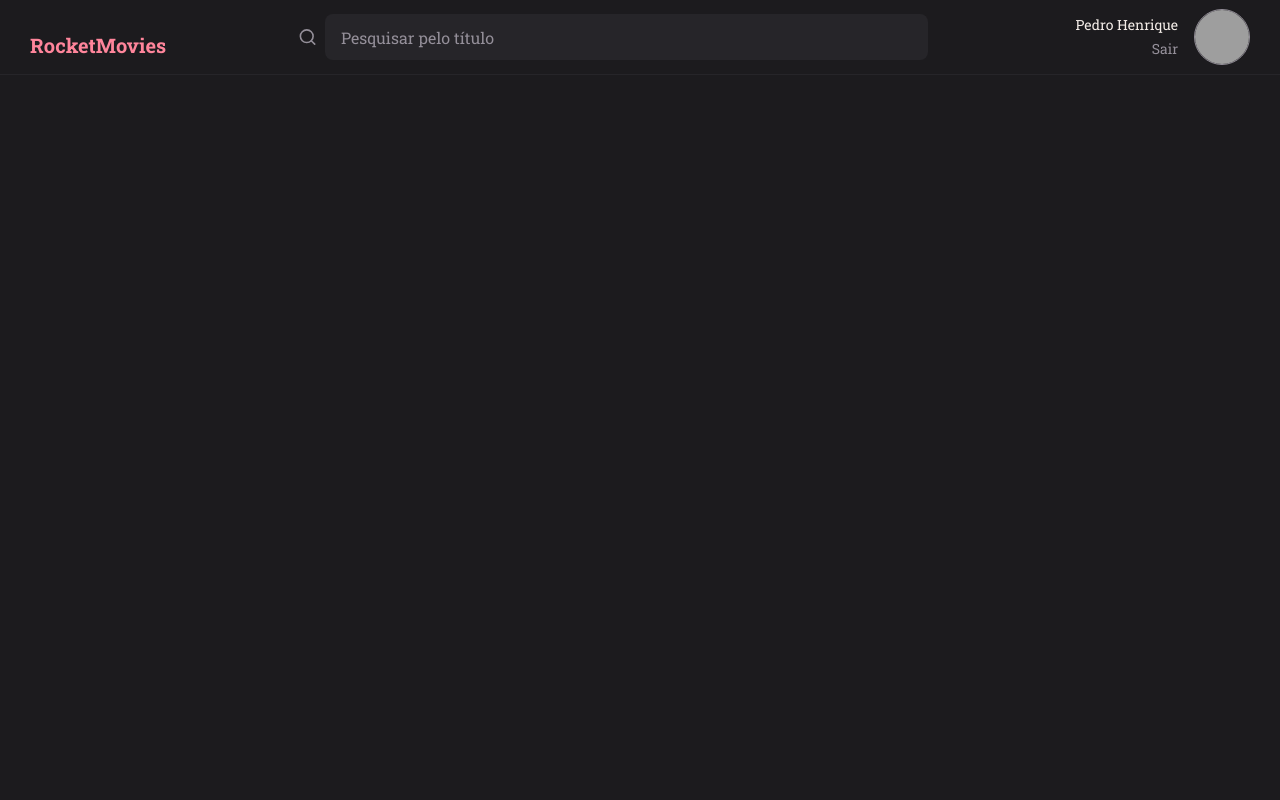
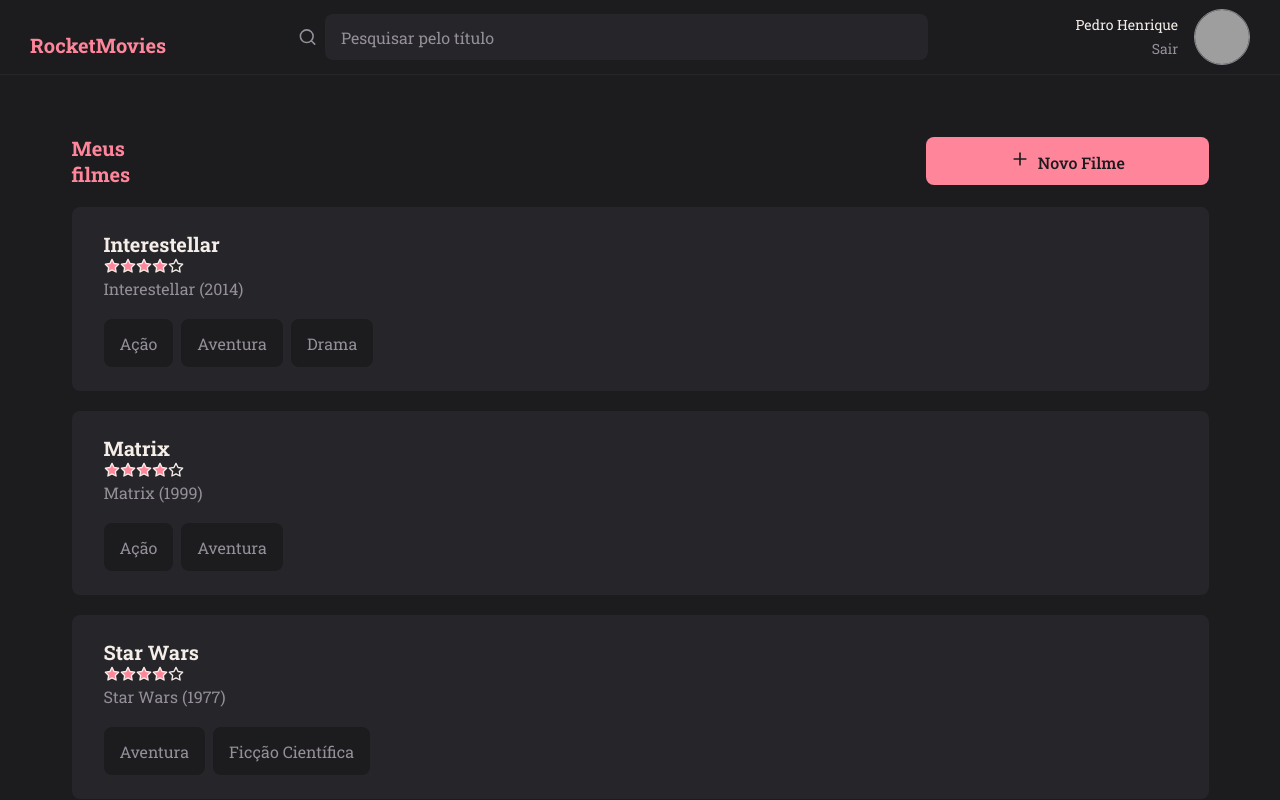
Before and after one commit to phrsilva/Rocketseat-Explorer, a React (Vite) app in the folder Stage 9 - Introdução ao React.js/Rocket Movies/: page / in a window 1280 px wide. Shown: the top 800 px of the page. Built offline with nearby package versions, Linux system fonts and the light colour scheme; grey boxes are pictures that could not be loaded.

Commit message:
página home

```diff
--- /dev/null
+++ b/Stage 9 - Introdução ao React.js/Rocket Movies/src/components/button/index.jsx
@@ -0,0 +1,16 @@
+import {Container} from "./styles";
+export function Button({title, icon: Icon, loading = false, ...rest}) {
+    return (
+        <Container
+                type="button"
+                disabled ={loading}
+                {...rest}
+
+        >
+            {Icon && <Icon size={20} />}
+
+            {title}
+
+        </Container>
+    )
+}
--- /dev/null
+++ b/Stage 9 - Introdução ao React.js/Rocket Movies/src/components/button/styles.js
@@ -0,0 +1,26 @@
+import styled from "styled-components";
+
+export const Container = styled.button`
+    width: 100%;
+    height: 4.8rem;
+    background-color: ${({ theme }) => theme.CORES.ROSA_PRINCIPAL};
+    border: none;
+    border-radius: 0.8rem;
+    color: ${({ theme }) => theme.CORES.FUNDO_ESCURO};
+    font-size: 1.6rem;
+    font-weight: 500;
+    cursor: pointer;
+    align-items: center;
+    transition: filter 0.2s;
+    &:hover {
+        filter: brightness(0.9);
+    }
+
+
+
+    > svg {
+        margin-right: 0.8rem;
+        color: ${({ theme }) => theme.CORES.FUNDO_ESCURO};
+
+    }
+`;
--- a/Stage 9 - Introdução ao React.js/Rocket Movies/src/components/header/styles.js
+++ b/Stage 9 - Introdução ao React.js/Rocket Movies/src/components/header/styles.js
@@ -11,6 +11,7 @@
     width: 100%;
     justify-content: space-between;
     padding: 3.2rem 3rem;
+    margin-bottom: 6rem;
 
     gap: 6.4rem;
 
--- a/Stage 9 - Introdução ao React.js/Rocket Movies/src/components/input/styles.js
+++ b/Stage 9 - Introdução ao React.js/Rocket Movies/src/components/input/styles.js
@@ -5,9 +5,6 @@
     align-items: center;
     gap: 0.8rem;
     width: 63rem;
-
-
-
 
     > input {
         width: 100%;
--- /dev/null
+++ b/Stage 9 - Introdução ao React.js/Rocket Movies/src/components/section/index.jsx
@@ -0,0 +1,10 @@
+import { Container } from "./styles";
+
+export function Section({ title, children }) {
+    return (
+        <Container>
+            <h2>{title}</h2>
+            {children}
+        </Container>
+    );
+}
--- /dev/null
+++ b/Stage 9 - Introdução ao React.js/Rocket Movies/src/components/section/styles.js
@@ -0,0 +1,29 @@
+import styled from "styled-components";
+
+export const Container = styled.section`
+    max-width: 113.7rem;
+    justify-content: center;
+    margin: 2rem auto;
+
+    background-color: ${({ theme }) => theme.CORES.FUNDO_CLARO};
+    border-radius: 0.8rem;
+    padding: 2.4rem 3.2rem;
+
+    > h2 {
+        color: ${({ theme }) => theme.CORES.TEXTO_BRANCO};
+        font-size: 2rem;
+    }
+
+    > p {
+        color: ${({ theme }) => theme.CORES.TEXTO_CINZA};
+        font-size: 1.6rem;
+    }
+
+    > div {
+        display: flex;
+        align-items: center;
+        justify-content: space-between;
+        gap: 0.8rem;
+
+    }
+`;
--- /dev/null
+++ b/Stage 9 - Introdução ao React.js/Rocket Movies/src/components/tags/index.jsx
@@ -0,0 +1,7 @@
+import { Container } from "./styles";
+
+export function Tags({ children }) {
+    return (
+        <Container>{children}</Container>
+    );
+}
--- /dev/null
+++ b/Stage 9 - Introdução ao React.js/Rocket Movies/src/components/tags/styles.js
@@ -0,0 +1,27 @@
+import styled from "styled-components";
+
+export const Container = styled.button`
+    height: 4.8rem;
+    display: inline;
+    margin-top: 2rem;
+    margin-right: .8rem;
+    padding: 0 1.6rem;
+
+
+
+    background-color: ${({ theme }) => theme.CORES.FUNDO_ESCURO};
+
+    border: none;
+    border-radius: 0.8rem;
+
+
+    color: ${({ theme }) => theme.CORES.TEXTO_CINZA};
+    font-size: 1.6rem;
+    cursor: pointer;
+
+    align-items: center;
+    transition: filter 0.2s;
+    &:hover {
+        filter: brightness(0.9);
+    }
+`;
--- a/Stage 9 - Introdução ao React.js/Rocket Movies/src/pages/home/index.jsx
+++ b/Stage 9 - Introdução ao React.js/Rocket Movies/src/pages/home/index.jsx
@@ -1,8 +1,117 @@
 import { Routes, Route } from "react-router-dom";
+import { Container } from "./styles";
+import { Section } from "../../components/section";
 import { Header } from "../../components/header";
+import { Button } from "../../components/button";
+import { FiPlus, FiStar } from "react-icons/fi";
+import { Tags } from "../../components/tags";
+
 
 export const Home = () => {
     return (
-        <Header />
+        <Container>
+            <Header />
+
+            <div>
+
+                <h2>Meus filmes</h2>
+                <Button icon={FiPlus} title="Novo Filme"></Button>
+
+            </div>
+
+            <Section title={"Interestellar"}>
+
+                <FiStar fill="#FF859B"/>
+                <FiStar fill="#FF859B"/>
+                <FiStar fill="#FF859B"/>
+                <FiStar fill="#FF859B"/>
+                <FiStar />
+
+                <p>Interestellar (2014)</p>
+                <Tags>
+                    <span>Ação</span>
+                </Tags>
+                <Tags>
+                    <span>Aventura</span>
+                </Tags>
+                <Tags>
+                    <span>Drama</span>
+                </Tags>
+
+            </Section>
+            <Section title={"Matrix"}>
+                <FiStar fill="#FF859B"/>
+                <FiStar fill="#FF859B"/>
+                <FiStar fill="#FF859B"/>
+                <FiStar fill="#FF859B"/>
+                <FiStar />
+                <p>Matrix (1999)</p>
+                <Tags><span>Ação</span></Tags>
+                <Tags><span>Aventura</span></Tags>
+            </Section>
+            <Section title={"Star Wars"}>
+                <FiStar fill="#FF859B"/>
+                <FiStar fill="#FF859B"/>
+                <FiStar fill="#FF859B"/>
+                <FiStar fill="#FF859B"/>
+                <FiStar />
+                <p>Star Wars (1977)</p>
+                <Tags><span>Aventura</span></Tags>
+                <Tags><span>Ficção Científica</span></Tags>
+            </Section>
+            <Section title={"Avatar"}>
+                <FiStar fill="#FF859B"/>
+                <FiStar fill="#FF859B"/>
+                <FiStar fill="#FF859B"/>
+                <FiStar fill="#FF859B"/>
+                <FiStar />
+                <p>Avatar (2009)</p>
+                <Tags><span>Aventura</span></Tags>
+                <Tags><span>Ficção Científica</span></Tags>
+            </Section>
+            <Section title={"O Senhor dos Aneis: A Socieade do Anel"}>
+                <FiStar fill="#FF859B"/>
+                <FiStar fill="#FF859B"/>
+                <FiStar fill="#FF859B"/>
+                <FiStar fill="#FF859B"/>
+                <FiStar />
+                <p>O Senhor dos Aneis: A Sociedade do Anel (2001)</p>
+                <Tags><span>Aventura</span></Tags>
+                <Tags><span>Fantasia</span></Tags>
+            </Section>
+            <Section title={"Star Trek"}>
+                <FiStar fill="#FF859B"/>
+                <FiStar fill="#FF859B"/>
+                <FiStar fill="#FF859B"/>
+                <FiStar fill="#FF859B"/>
+                <FiStar />
+                <p>Star Trek (2009)</p>
+                <Tags><span>Aventura</span></Tags>
+                <Tags><span>Ficção Científica</span></Tags>
+            </Section>
+            <Section title={"Scott Pilgrim"}>
+                <FiStar fill="#FF859B"/>
+                <FiStar fill="#FF859B"/>
+                <FiStar fill="#FF859B"/>
+                <FiStar fill="#FF859B"/>
+                <FiStar />
+                <p>Scott Pilgrim (2010)</p>
+                <Tags><span>Aventura</span></Tags>
+                <Tags><span>Comedia</span></Tags>
+            </Section>
+            <Section title={"O Senhor dos Aneis: As Duas Torres"}>
+                <FiStar fill="#FF859B"/>
+                <FiStar fill="#FF859B"/>
+                <FiStar fill="#FF859B"/>
+                <FiStar fill="#FF859B"/>
+                <FiStar />
+                <p>O Senhor dos Aneis: As Duas Torres (2002)</p>
+                <Tags><span>Aventura</span></Tags>
+                <Tags><span>Fantasia</span></Tags>
+            </Section>
+
+
+        </Container>
+
     );
 }
--- a/Stage 9 - Introdução ao React.js/Rocket Movies/src/pages/home/styles.js
+++ b/Stage 9 - Introdução ao React.js/Rocket Movies/src/pages/home/styles.js
@@ -0,0 +1,27 @@
+import styled from "styled-components";
+
+export const Container = styled.div`
+
+
+    > div {
+        max-width: 113.7rem;
+        margin: auto;
+        display: flex;
+        align-items: center;
+        justify-content: space-evenly;
+        gap: 70%;
+
+        > h2 {
+            color: ${({ theme }) => theme.CORES.ROSA_PRINCIPAL};
+            font-size: 2rem;
+        }
+
+
+
+    }
+
+
+
+
+
+`;
```
Also changed, not shown: 1 other file (tests, documents, lock files or other folders).
